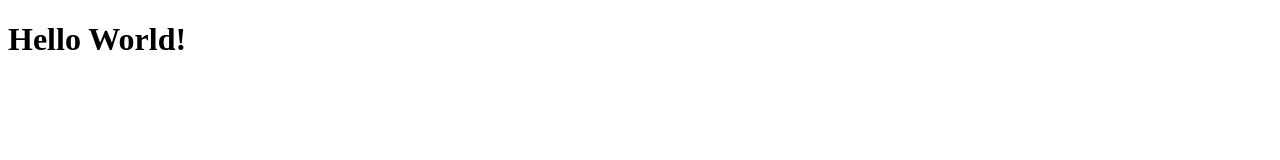
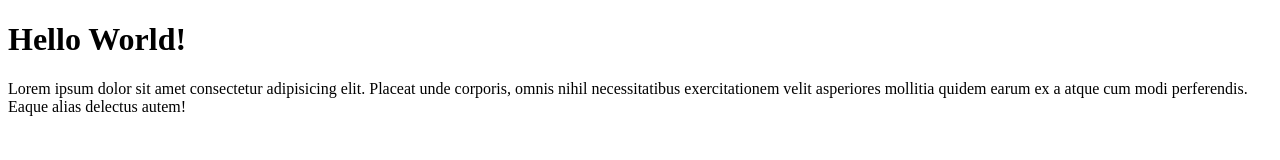
Before and after one commit to FawwazKautsar24/wpu-resolusi, a plain HTML site: page index.html in a window 1280 px wide. Drawn offline with Linux system fonts and the light colour scheme.

Commit message:
Menambahkan paragraf

```diff
--- a/index.html
+++ b/index.html
@@ -9,6 +9,7 @@
 <body>
 
     <h1>Hello World!</h1>
+    <p>Lorem ipsum dolor sit amet consectetur adipisicing elit. Placeat unde corporis, omnis nihil necessitatibus exercitationem velit asperiores mollitia quidem earum ex a atque cum modi perferendis. Eaque alias delectus autem!</p>
 
 </body>
 </html>
```
